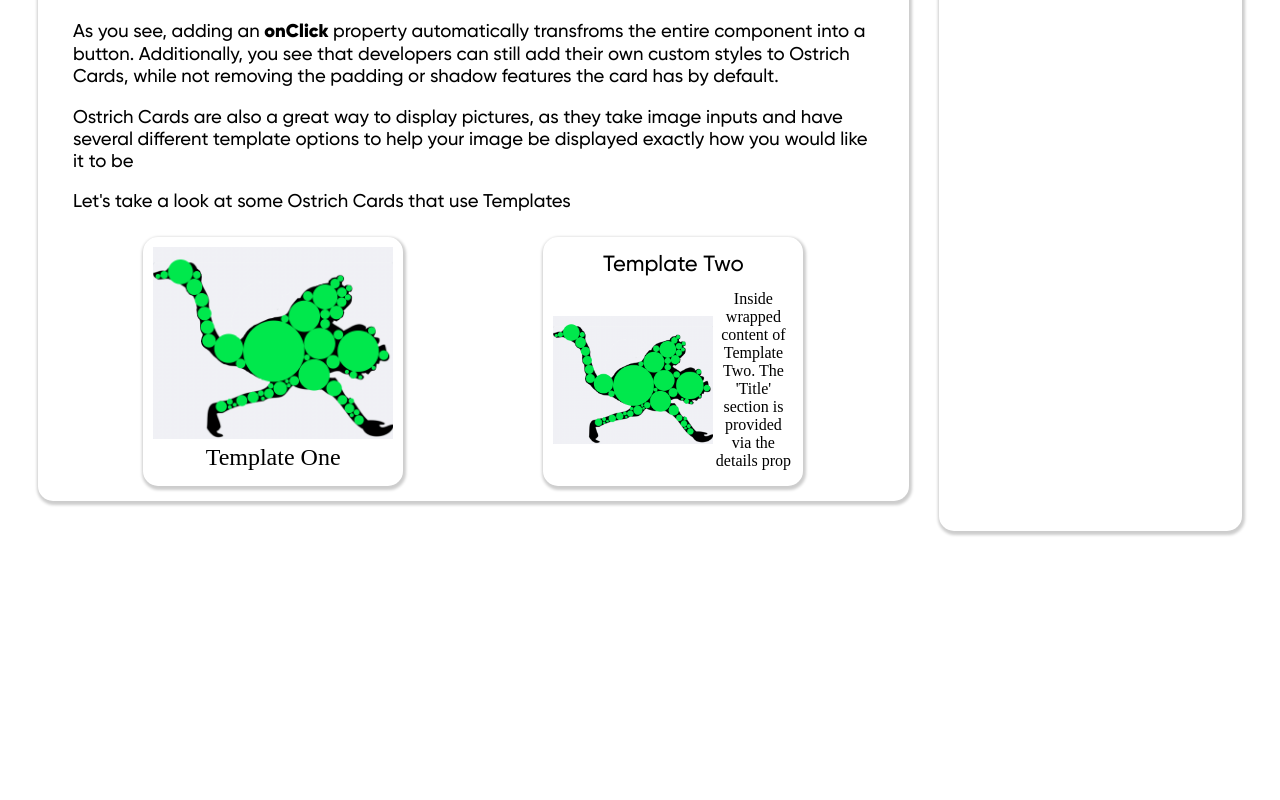
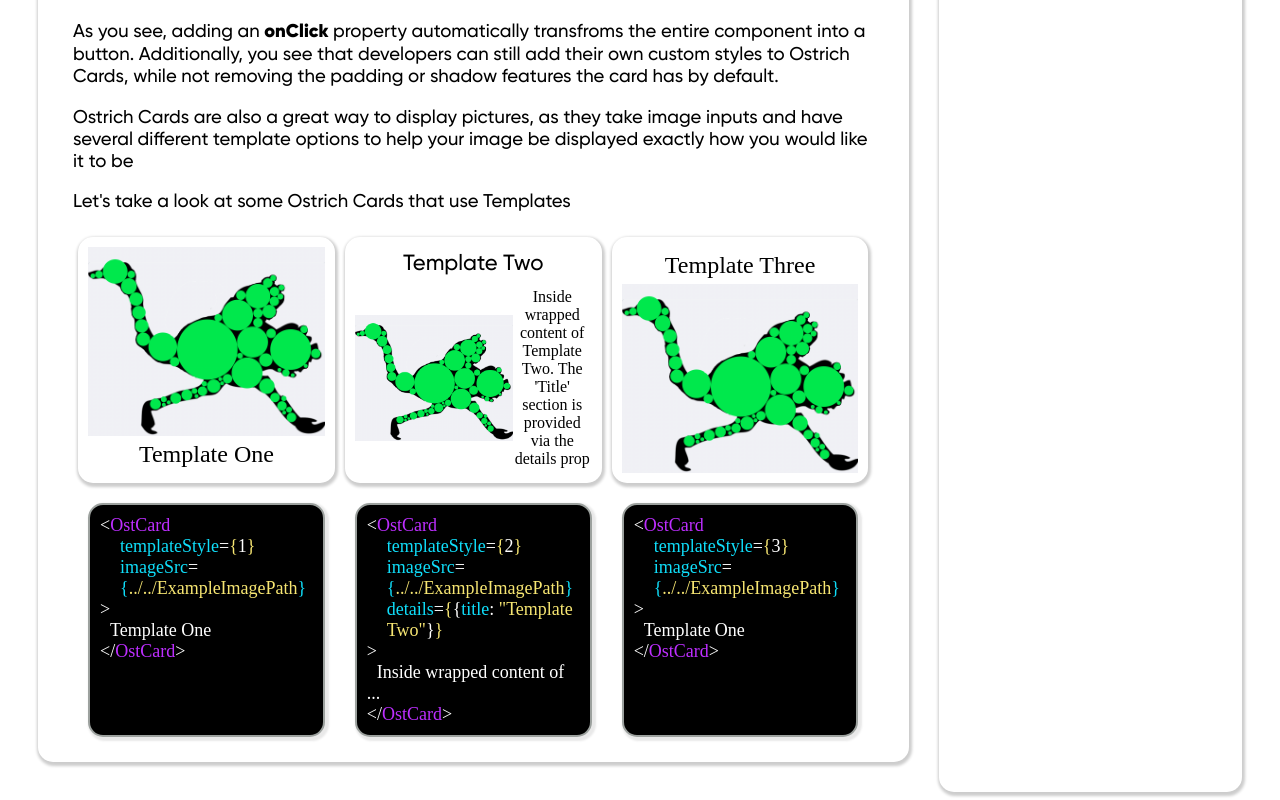
Before and after one commit to NLanese/the-codex, a Next.js app: page /showcases/ostrich-components/ostrich-showcase in a window 1280 px wide. Shown: the part 956-1756 px from the top of the page. Before the commit the page ends 1495 px from the top, so only its background shows below. Built offline with nearby package versions, Linux system fonts and the light colour scheme.

Commit message:
showcase and card again

```diff
--- a/OstrichComponents/Format/OstCard.js
+++ b/OstrichComponents/Format/OstCard.js
@@ -84,6 +84,9 @@ export const OstCard =({
         }
         else if (templateStyle === 2){
             return TemplateTwoRender()
+        }
+        else if (templateStyle === 3){
+            return TemplateThreeRender()
         }
     }
 
@@ -222,6 +225,59 @@ export const OstCard =({
             )
         }
 
+        // Tempkate Three
+        const TemplateThreeRender = () => {
+            return(
+                <div style={{
+                    ...completeStyle(true),
+                    display: 'flex', flexDirection: 'column',
+                    minHeight: 100, paddingBottom: 10,
+                    overflow: 'hidden',
+                }}
+                onMouseDown={() =>{
+                    if (onClick){
+                        setIsPressed(true)
+                    }
+                }}
+                onMouseUp={() => setIsPressed(false)}
+                onMouseLeave={() => {
+                    setIsPressed(false);
+                    setIsHovered(false);
+                }}
+                onMouseEnter={() => {
+                    if (onClick){
+                        setIsHovered(true)
+                    }
+                }}
+                onClick={(details) => {
+                    if (onClick){
+                        setIsPressed(false);
+                        onClick(details);
+                    }
+                }}>
+                    {/* Content  */}
+                    <div style={{ display: 'flex',
+                        flex: 2,
+                        paddingBottom: 5, paddingTop: 5, textAlign: 'center',
+                        justifyContent: 'center',
+                        fontSize: (details?.titleStyle ? details?.titleStyle : 24)
+                    }}>
+                        {children}
+                    </div>
+
+                    {/* Picture */}
+                    <div style={{ display: 'flex',
+                        flex: 8,
+                        justifyContent: 'center', alignItems: 'center',
+                    }}>
+                        <img src={imageSrc} style={{maxWidth: '100%', maxHeight: '100%', objectFit: "contain"}} />
+                    </div>
+
+
+                </div>
+            )
+        }
+
     /////////////////
     // Main Render //
     /////////////////
--- a/pages/showcases/ostrich-components/ostrich-showcase.js
+++ b/pages/showcases/ostrich-components/ostrich-showcase.js
@@ -57,6 +57,9 @@ export default function OstrichShowcase() {
                 <p style={Styles.Fonts.basic}>
                 Let's look at some examples
                 </p>
+
+
+                {/* Ost Cards Example Row One */}
                 <div style={{display: 'flex',
                 flexDirection: 'row',
                 justifyContent: 'space-around',
@@ -75,6 +78,8 @@ export default function OstrichShowcase() {
                         Custom Styled Card
                     </OstCard>
                 </div>
+
+                {/* Ost Cards Code Row One */}
                 <div style={{display: 'flex',
                 flexDirection: 'row',
                 justifyContent: 'space-around',
@@ -187,6 +192,8 @@ export default function OstrichShowcase() {
                         </p>
                     </div>
                 </div>
+
+                {/* Ost Cards Example Row Two */}
                 <div style={{paddingTop: 10}}>
                     <p style={Styles.Fonts.basic}>
                         As you see, adding an <strong>onClick</strong> property automatically transfroms the entire component into a button.
@@ -219,6 +226,126 @@ export default function OstrichShowcase() {
                             Inside wrapped content of Template Two.
                             The 'Title' section is provided via the details prop
                         </OstCard>
+                        <OstCard
+                            templateStyle={3}
+                            imageSrc={OstCompImg}
+                            style={{width: '30%', margin: 5}}
+                        >
+                            Template Three
+                        </OstCard>
+                    </div>
+                </div>
+
+                {/* Ost Cards Code Row Two */}
+                <div style={{display: 'flex',
+                flexDirection: 'row',
+                justifyContent: 'space-around',
+                }}>
+                    <div style={{...Styles.Sections.simpleLessonCode, width: '30%'}}>
+                        <p style={{...Styles.Code.code, fontSize: 18}}>
+                            <span style={Styles.Code.reg}>{"<"}</span>
+                            <span style={Styles.Code.keyword}>OstCard</span>
+                        </p>
+                        <p style={{...Styles.Code.code, fontSize: 18, marginLeft: 20}}>
+                            <span style={Styles.Code.var}>templateStyle</span>
+                            <span style={Styles.Code.reg}>=</span>
+                            <span style={Styles.Code.str}>{"{"}</span>
+                            <span style={Styles.Code.reg}>{1}</span>
+                            <span style={Styles.Code.str}>{"}"}</span>
+                        </p>
+                        <p style={{...Styles.Code.code, fontSize: 18, marginLeft: 20}}>
+                            <span style={Styles.Code.var}>imageSrc</span>
+                            <span style={Styles.Code.reg}>=</span>
+                            <span style={Styles.Code.var}>{"{"}</span>
+                            <span style={Styles.Code.str}>{"../../ExampleImagePath"}</span>
+                            <span style={Styles.Code.var}>{"}"}</span>
+                        </p>
+                        <p style={{...Styles.Code.code, fontSize: 18}}>
+                            <span style={Styles.Code.reg}>{">"}</span>
+                        </p>
+                        <p style={{...Styles.Code.code, fontSize: 18}}>
+                            <span style={{...Styles.Code.reg, marginLeft: 10}}>Template One</span>
+                        </p>
+                        <p style={{...Styles.Code.code, fontSize: 18}}>
+                            <span style={Styles.Code.reg}>{"</"}</span>
+                            <span style={Styles.Code.keyword}>OstCard</span>
+                            <span style={Styles.Code.reg}>{">"}</span>
+                        </p>
+                    </div>
+
+                    <div style={{...Styles.Sections.simpleLessonCode, width: '30%'}}>
+                        <p style={{...Styles.Code.code, fontSize: 18}}>
+                            <span style={Styles.Code.reg}>{"<"}</span>
+                            <span style={Styles.Code.keyword}>OstCard</span>
+                        </p>
+                        <p style={{...Styles.Code.code, fontSize: 18, marginLeft: 20}}>
+                            <span style={Styles.Code.var}>templateStyle</span>
+                            <span style={Styles.Code.reg}>=</span>
+                            <span style={Styles.Code.str}>{"{"}</span>
+                            <span style={Styles.Code.reg}>{2}</span>
+                            <span style={Styles.Code.str}>{"}"}</span>
+                        </p>
+                        <p style={{...Styles.Code.code, fontSize: 18, marginLeft: 20}}>
+                            <span style={Styles.Code.var}>imageSrc</span>
+                            <span style={Styles.Code.reg}>=</span>
+                            <span style={Styles.Code.var}>{"{"}</span>
+                            <span style={Styles.Code.str}>{"../../ExampleImagePath"}</span>
+                            <span style={Styles.Code.var}>{"}"}</span>
+                        </p>
+                        <p style={{...Styles.Code.code, fontSize: 18, marginLeft: 20}}>
+                            <span style={Styles.Code.var}>details</span>
+                            <span style={Styles.Code.reg}>=</span>
+                            <span style={Styles.Code.str}>{"{"}</span>
+                            <span style={Styles.Code.reg}>{"{"}</span>
+                            <span style={Styles.Code.var}>title</span>
+                            <span style={Styles.Code.reg}>: </span>
+                            <span style={Styles.Code.str}>"Template Two"</span>
+                            <span style={Styles.Code.reg}>{"}"}</span>
+                            <span style={Styles.Code.str}>{"}"}</span>
+                        </p>
+                        <p style={{...Styles.Code.code, fontSize: 18}}>
+                            <span style={Styles.Code.reg}>{">"}</span>
+                        </p>
+                        <p style={{...Styles.Code.code, fontSize: 18}}>
+                            <span style={{...Styles.Code.reg, marginLeft: 10}}>Inside wrapped content of ...</span>
+                        </p>
+                        <p style={{...Styles.Code.code, fontSize: 18}}>
+                            <span style={Styles.Code.reg}>{"</"}</span>
+                            <span style={Styles.Code.keyword}>OstCard</span>
+                            <span style={Styles.Code.reg}>{">"}</span>
+                        </p>
+                    </div>
+
+                    <div style={{...Styles.Sections.simpleLessonCode, width: '30%'}}>
+                        <p style={{...Styles.Code.code, fontSize: 18}}>
+                            <span style={Styles.Code.reg}>{"<"}</span>
+                            <span style={Styles.Code.keyword}>OstCard</span>
+                        </p>
+                        <p style={{...Styles.Code.code, fontSize: 18, marginLeft: 20}}>
+                            <span style={Styles.Code.var}>templateStyle</span>
+                            <span style={Styles.Code.reg}>=</span>
+                            <span style={Styles.Code.str}>{"{"}</span>
+                            <span style={Styles.Code.reg}>{3}</span>
+                            <span style={Styles.Code.str}>{"}"}</span>
+                        </p>
+                        <p style={{...Styles.Code.code, fontSize: 18, marginLeft: 20}}>
+                            <span style={Styles.Code.var}>imageSrc</span>
+                            <span style={Styles.Code.reg}>=</span>
+                            <span style={Styles.Code.var}>{"{"}</span>
+                            <span style={Styles.Code.str}>{"../../ExampleImagePath"}</span>
+                            <span style={Styles.Code.var}>{"}"}</span>
+                        </p>
+                        <p style={{...Styles.Code.code, fontSize: 18}}>
+                            <span style={Styles.Code.reg}>{">"}</span>
+                        </p>
+                        <p style={{...Styles.Code.code, fontSize: 18}}>
+                            <span style={{...Styles.Code.reg, marginLeft: 10}}>Template One</span>
+                        </p>
+                        <p style={{...Styles.Code.code, fontSize: 18}}>
+                            <span style={Styles.Code.reg}>{"</"}</span>
+                            <span style={Styles.Code.keyword}>OstCard</span>
+                            <span style={Styles.Code.reg}>{">"}</span>
+                        </p>
                     </div>
                 </div>
             </div>
```
